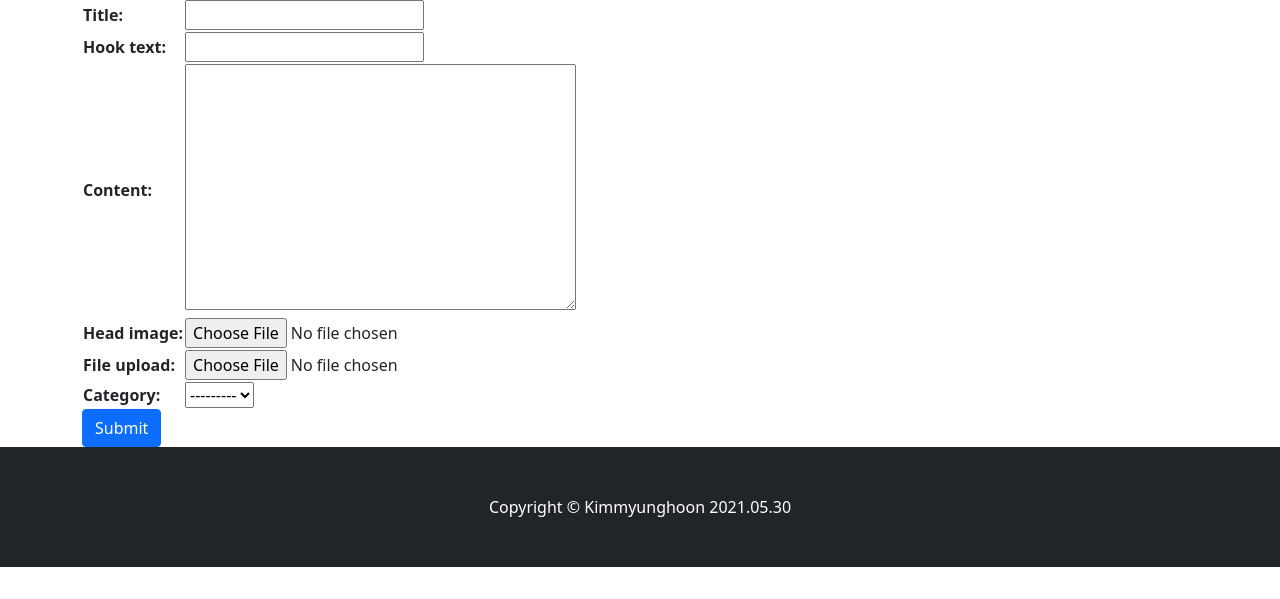
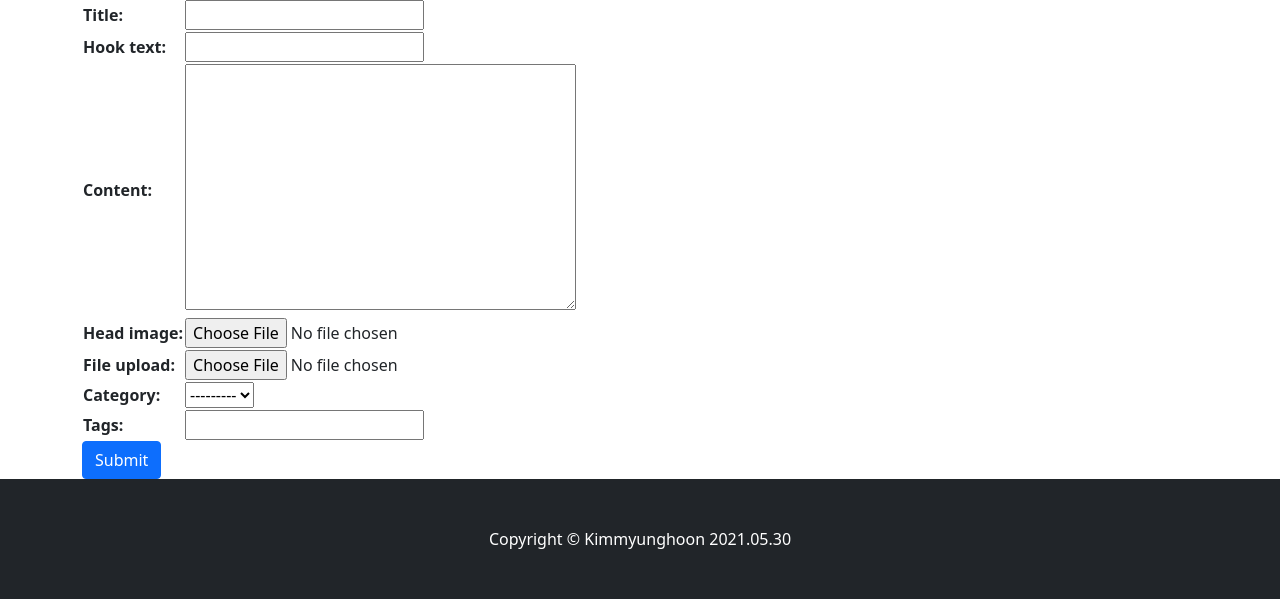
Before and after one commit to roykimm/django-blog, a Django app: page /myblog/create_post/ in a window 1280 px wide. Shown: the part 441-1040 px from the top of the page. Before the commit the page ends 1008 px from the top, so only its background shows below. Run offline with Django 3.2, Linux system fonts and the light colour scheme; the visitor is signed in with stand-in values (Sample User, id 1); data that the repository does not hold is empty; some libraries are stand-ins or nearby versions.

Commit message:
포스트를 작성할 때 텍스트로 태그 지정하기

```diff
--- a/blog/myblog/templates/myblog/post_form.html
+++ b/blog/myblog/templates/myblog/post_form.html
@@ -8,6 +8,10 @@
     <form method="POST" enctype="multipart/form-data">{% csrf_token %}
         <table>
             {{ form }}
+            <tr>
+                <th><label for="id_tags_str">Tags:</label></th>
+                <th><input type="text" name="tags_str" id="id_tags_str"></th>
+            </tr>
         </table>
         <button type="submit" class="btn btn-primary float-right">Submit</button>
     </form>
--- a/blog/myblog/views.py
+++ b/blog/myblog/views.py
@@ -3,18 +3,39 @@ from .models import Post, Category, Tag
 from django.views.generic import ListView, DetailView, CreateView, UpdateView
 from django.contrib.auth.mixins import LoginRequiredMixin
 from django.core.exceptions import PermissionDenied
+from django.utils.text import slugify
 
 class PostCreate(LoginRequiredMixin, CreateView):   # 로그인 했을 때만 보이게 하기 LoginRequiredMixin
     model = Post
-    fields = ['title', 'hook_text', 'content', 'head_image', 'file_upload', 'category']
+    fields = ['title', 'hook_text', 'content', 'head_image', 'file_upload', 'category'] #'tags'
+
+    def test_func(self):
+        return self.request.user.is_superuser or self.request.user.is_staff
 
     def form_valid(self, form):
         current_user = self.request.user
         if current_user.is_authenticated:
             form.instance.author = current_user
-            return super(PostCreate, self).form_valid(form)
+            response = super(PostCreate, self).form_valid(form)
+
+            tags_str = self.request.POST.get('tags_str')
+            if(tags_str):
+                tags_str = tags_str.strip()
+
+                tags_str = tags_str.replace(',',';')
+                tags_list = tags_str.split(';')
+
+                for t in tags_list:
+                    t = t.strip()
+                    tag, is_tag_created = Tag.objects.get_or_create(name=t)
+                    if is_tag_created:
+                        tag.slug = slugify(t, allow_unicode=True)
+                        tag.save()
+                    self.object.tags.add(tag)
+            return response
+            #return super(PostCreate, self).form_valid(form)
         else :
-            return redirect('/blog/')
+            return redirect('/myblog/')
 
 class PostUpdate(LoginRequiredMixin, UpdateView):
     model = Post
```
